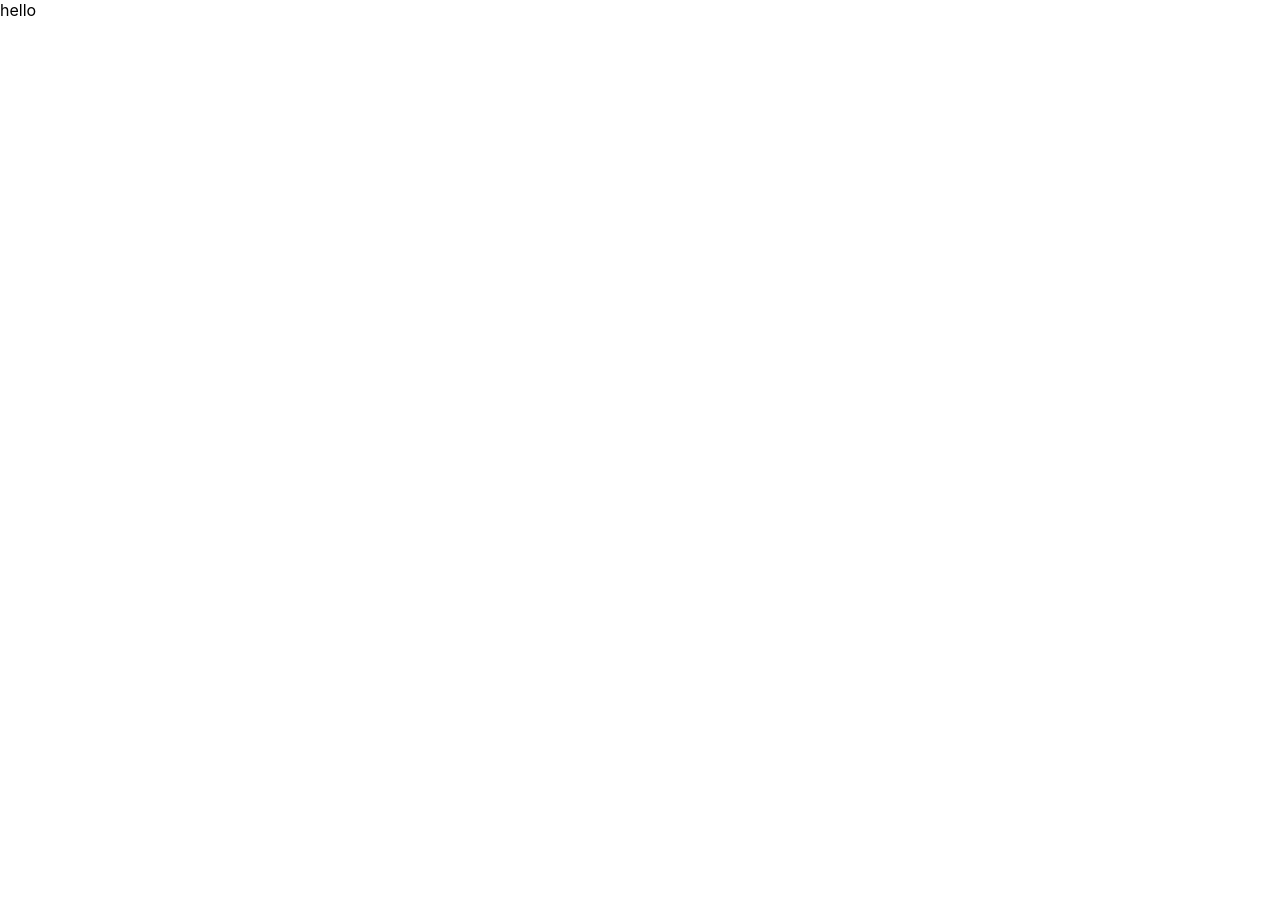
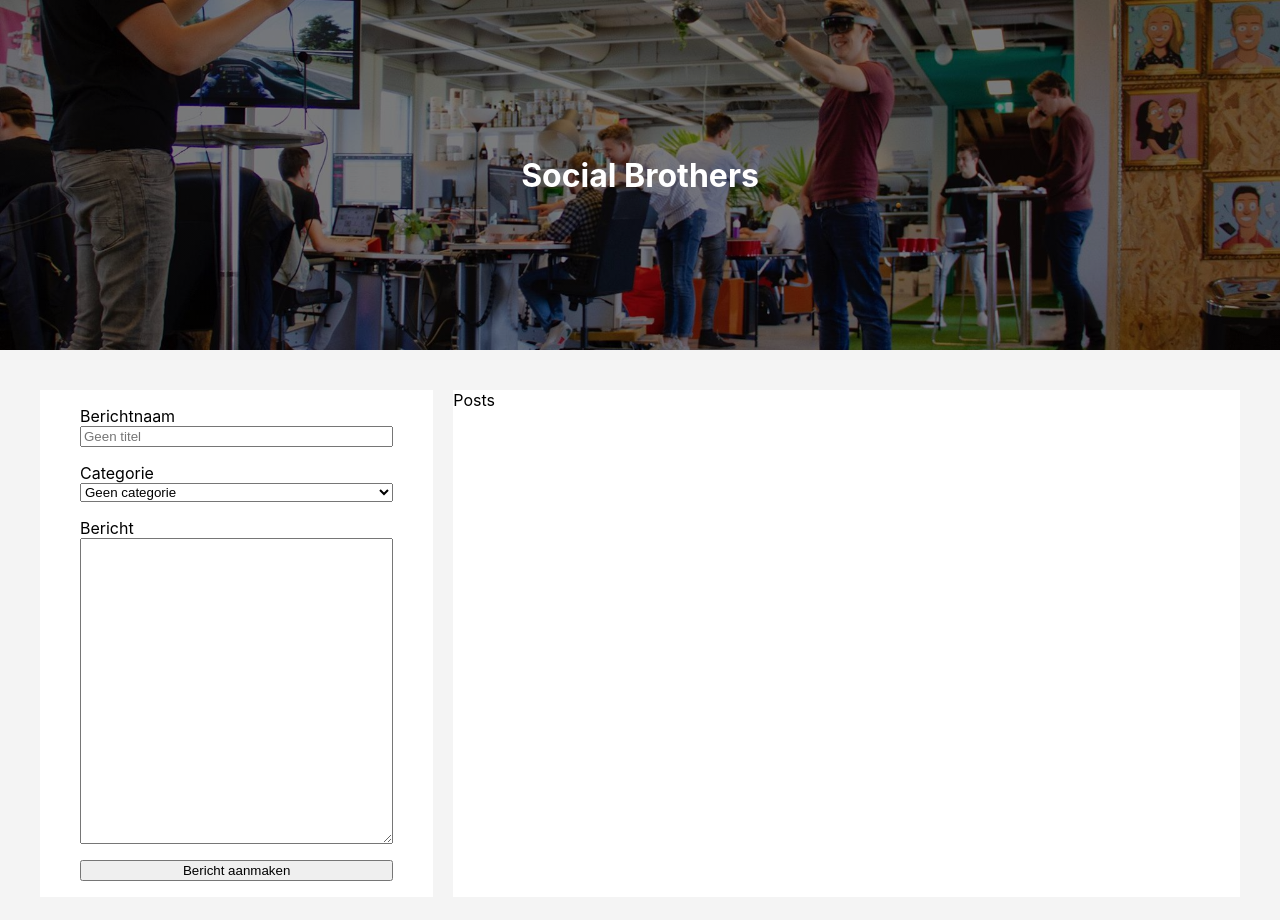
Before and after one commit to atrincas/social-brothers-clone, a React (Create React App) app: page / in a window 1280 px wide. Shown: the top 920 px of the page. Before the commit the page ends 800 px from the top, so only its background shows below. Built offline with nearby package versions, Linux system fonts and the light colour scheme.

Commit message:
Added css grid template

```diff
--- a/src/App.tsx
+++ b/src/App.tsx
@@ -1,10 +1,90 @@
 import React from 'react'
 import styled from 'styled-components'
 
-const Base = styled.main``
+import img from './images/Foto-Social-Brothers.jpg'
+
+const Base = styled.div`
+  display: grid;
+`
+
+const Header = styled.header`
+  display: flex;
+  justify-content: center;
+  align-items: center;
+  color: #fff;
+  background: linear-gradient(rgba(0, 0, 0, 0.5), rgba(0, 0, 0, 0.5)), url(${img}) no-repeat;
+  background-position: top center;
+  background-size: cover;
+  height: 300px;
+
+  @media (min-width: 1080px) {
+    background-attachment: fixed;
+    background-position: center center;
+    min-height: 350px;
+  }
+`
+
+const Main = styled.main`
+  display: grid;
+  grid-template-columns: repeat(auto-fit, minmax(400px, 1fr));
+  padding: 40px;
+  grid-gap: 20px;
+
+  @media (min-width: 1080px) {
+    grid-template-columns: 1fr 2fr;
+  }
+`
+
+const Posts = styled.div`
+  background-color: #fff;
+`
+
+const Form = styled.form`
+  background-color: #fff;
+`
+
+const Paragraph = styled.p`
+  display: flex;
+  flex-direction: column;
+  padding: 0 40px;
+`
 
 function App() {
-  return <Base>hello</Base>
+  return (
+    <Base>
+      <Header>
+        <h1>Social Brothers</h1>
+      </Header>
+      <Main>
+        <Form>
+          <Paragraph>
+            <label htmlFor="title">Berichtnaam</label>
+            <input type="text" id="title" name="title" placeholder="Geen titel" value="" />
+          </Paragraph>
+
+          <Paragraph>
+            <label htmlFor="category-select">Categorie</label>
+            <select name="categories" id="category-select">
+              <option value="">Geen categorie</option>
+              <option value="een">een</option>
+              <option value="twee">twee</option>
+              <option value="drie">drie</option>
+            </select>
+          </Paragraph>
+
+          <Paragraph>
+            <label htmlFor="message">Bericht</label>
+            <textarea id="message" name="message" rows={20} cols={33}></textarea>
+          </Paragraph>
+
+          <Paragraph>
+            <input type="submit" value="Bericht aanmaken" />
+          </Paragraph>
+        </Form>
+        <Posts>Posts</Posts>
+      </Main>
+    </Base>
+  )
 }
 
 export default App
--- a/src/index.css
+++ b/src/index.css
@@ -1,13 +1,12 @@
 body {
   margin: 0;
-  font-family: -apple-system, BlinkMacSystemFont, 'Segoe UI', 'Roboto', 'Oxygen',
-    'Ubuntu', 'Cantarell', 'Fira Sans', 'Droid Sans', 'Helvetica Neue',
-    sans-serif;
+  font-family: -apple-system, BlinkMacSystemFont, 'Segoe UI', 'Roboto', 'Oxygen', 'Ubuntu',
+    'Cantarell', 'Fira Sans', 'Droid Sans', 'Helvetica Neue', sans-serif;
   -webkit-font-smoothing: antialiased;
   -moz-osx-font-smoothing: grayscale;
+  background-color: #f4f4f4;
 }
 
 code {
-  font-family: source-code-pro, Menlo, Monaco, Consolas, 'Courier New',
-    monospace;
+  font-family: source-code-pro, Menlo, Monaco, Consolas, 'Courier New', monospace;
 }
```
Also changed, not shown: src/images/Foto-Social-Brothers.jpg (added).
